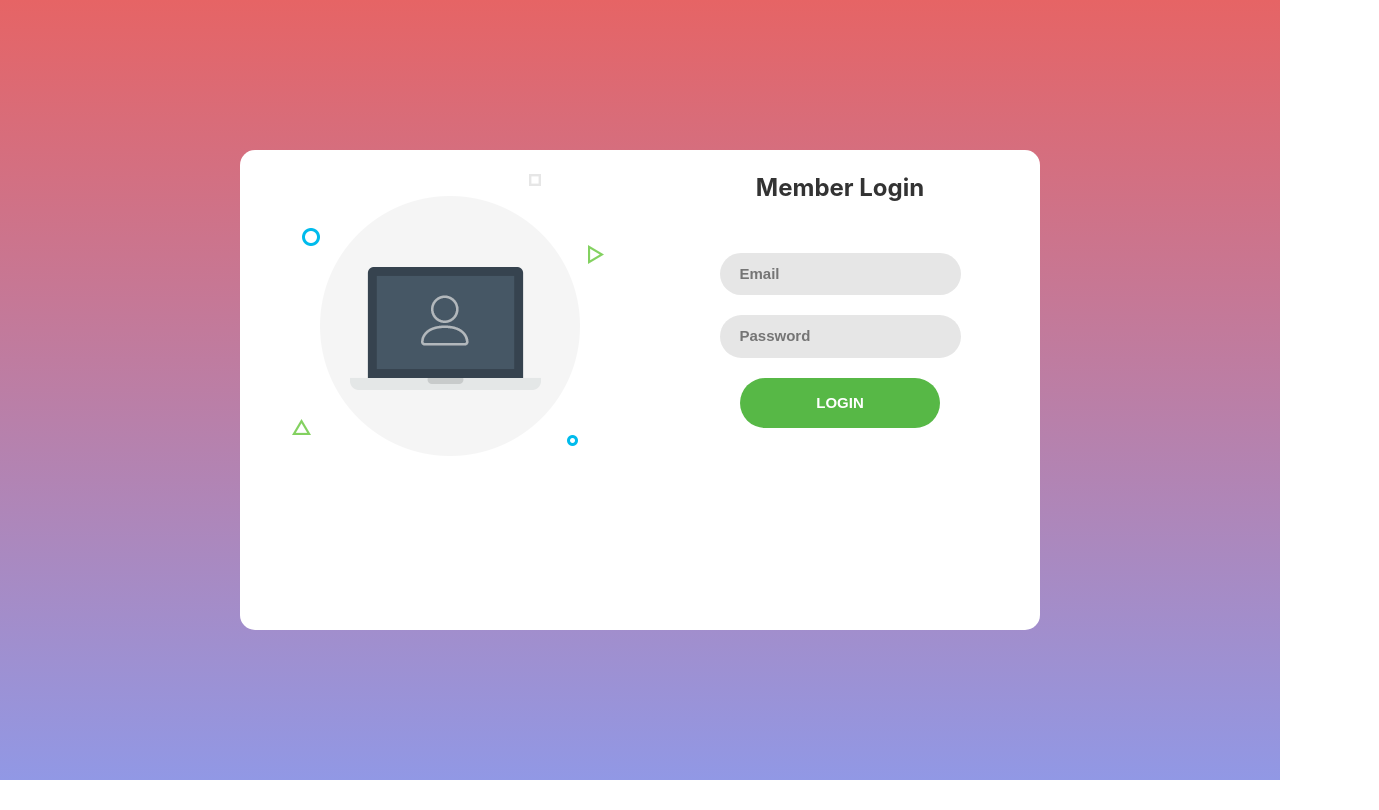
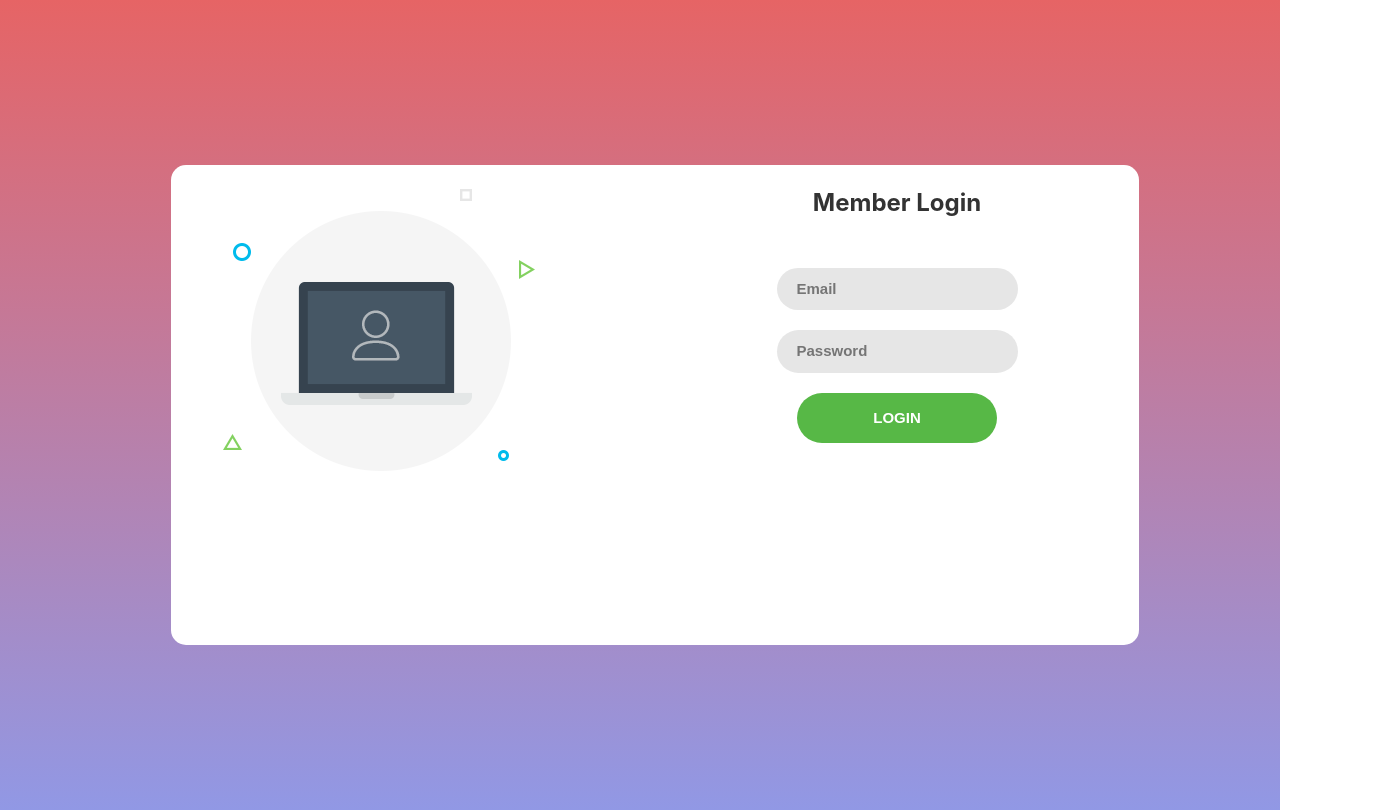
Before and after one commit to wrydzewski90/communicator, a React (Create React App) app: page / in a window 1280 px wide. Shown: the whole page, 1379 px wide, since content can reach past the window. Built offline with nearby package versions, Linux system fonts and the light colour scheme.

Commit message:
Add MediaQuery and width to .main

```diff
--- a/src/login-page/LoginPage.js
+++ b/src/login-page/LoginPage.js
@@ -12,11 +12,11 @@ function LoginPage() {
                 <div className="image"></div>
             </div>
             <div className="rightSide">
-               <form action="/">
+                <form action="/">
                     <p className="login-title">member login</p>
                     <div className="input-wrapper">
                         <input
-                            type="text"
+                            type="email"
                             name="email"
                             placeholder="Email"
                             className="login-email"
@@ -37,12 +37,10 @@ function LoginPage() {
                         >
                             {message}
                         </button>
-
                     </div>
-                      </form>
-                </div>
+                </form>
             </div>
-
+        </div>
     );
 }
 
--- a/src/login-page/loginPage.scss
+++ b/src/login-page/loginPage.scss
@@ -1,17 +1,34 @@
+// Small devices (landscape phones, 576px and up)
+$col-sm: "only screen and (min-width: 576px)";
+// Medium devices (tablets, 768px and up)
+$col-md: "only screen and (min-width: 768px)";
+// Large devices (desktops, 992px and up)
+$col-lg: "only screen and (min-width: 992px)";
+// Extra large devices (large desktops, 1200px and up)
+$col-xl: "only screen and (min-width: 1200px)";
+
 body {
     background: linear-gradient(#e66465, #9198e5);
-    height: 100%;
+    min-height: 68%;
+    width: 100vw;
     margin: 0;
     background-repeat: no-repeat;
+    display: flex;
+    flex: wrap;
+    justify-content: center;
+    align-items: center;
+    padding: 15px;
 }
 
 .main {
     height: 60vh;
+    width: 968px;
     background-color: white;
     margin: 150px 240px;
     display: flex;
     flex: 0;
     align-content: center;
+    justify-content: center;
     border-radius: 15px;
 
     .leftSide {
@@ -24,6 +41,7 @@ body {
             width: 100%;
             height: 100%;
             background-repeat: no-repeat;
+
         }
     }
     .rightSide {
```
